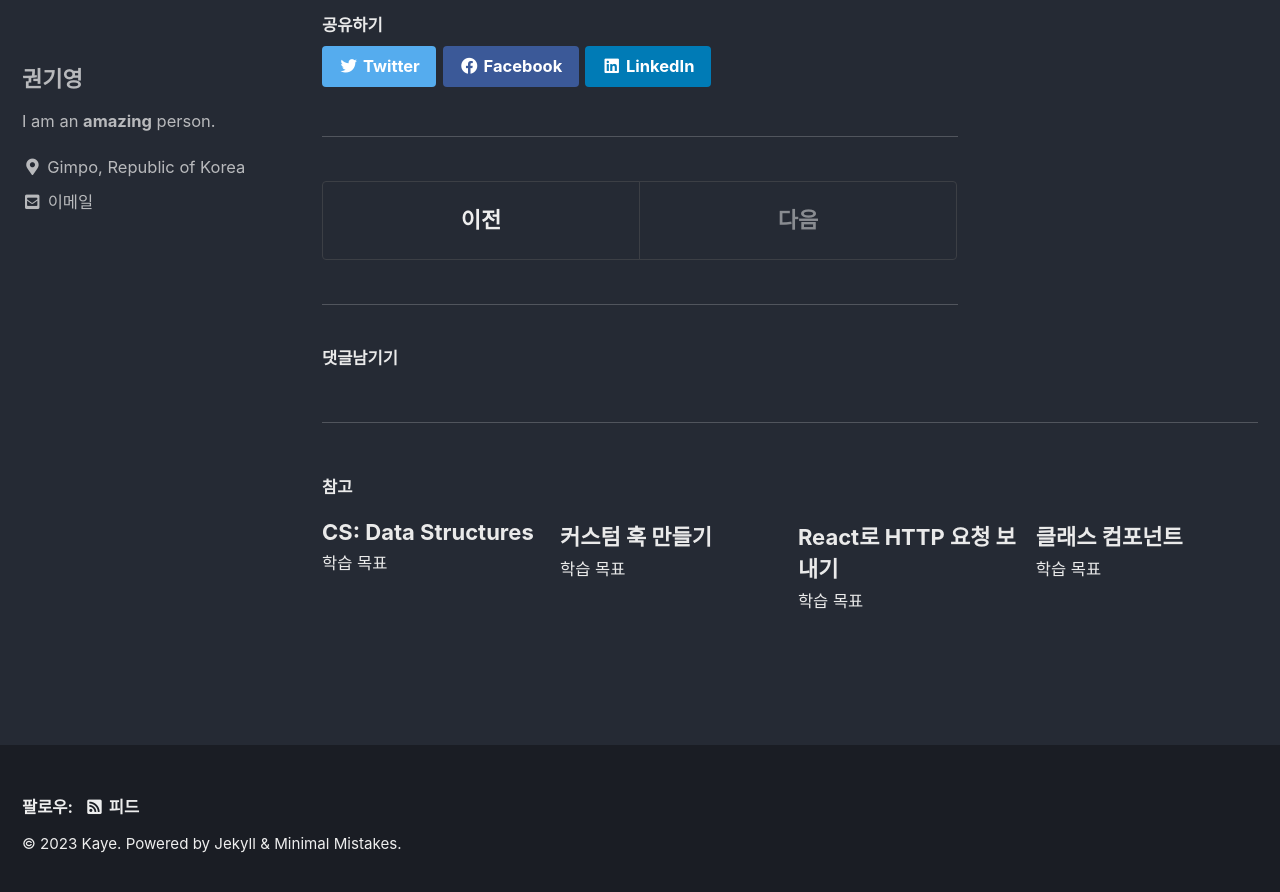
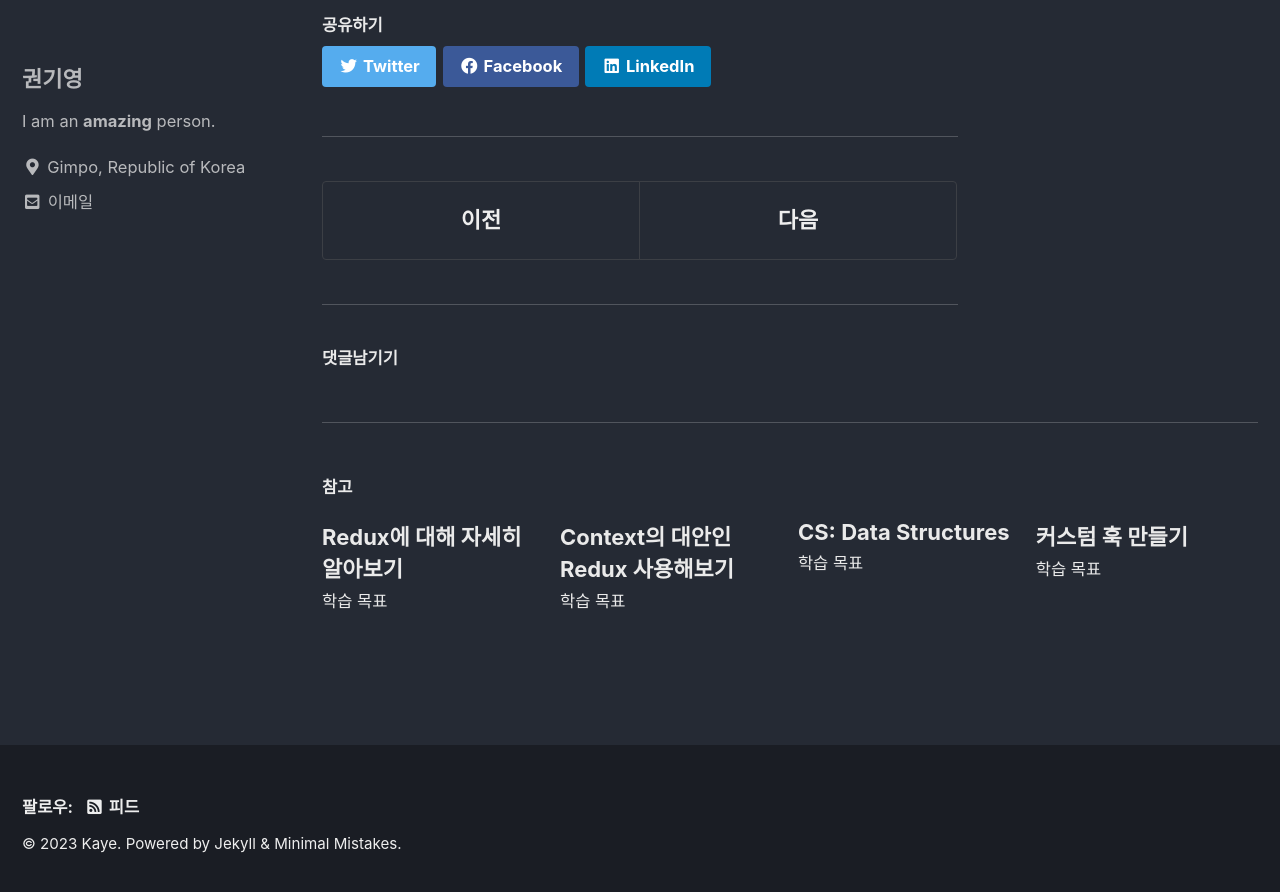
Before and after one commit to jhan117/jhan117.github.io, a Jekyll site: the page built from _posts/2022-12-30-react-learn12.md, in a window 1280 px wide and 900 px high, scrolled down 2688 px. Shown: the top 892 px of the window. Built offline with Jekyll 4.4.1, drawn with Linux system fonts in a browser that asks for light colours; cached includes are drawn as plain includes; comment, search, counter and statistics services are not loaded; part of the change alters nothing that is shown.

Commit message:
TIL: 2023-01-02

````diff
--- a/_posts/2022-12-30-cs50-learn2.md
+++ b/_posts/2022-12-30-cs50-learn2.md
@@ -5,7 +5,7 @@ categories:
 toc: true
 toc_label: "CS50 6.자료구조"
 toc_sticky: true
-last_modified_at: 2022-12-30
+last_modified_at: 2023-01-02
 ---
 
 ## 학습 목표
@@ -126,7 +126,111 @@ node;
 
 ## 연결 리스트: 코딩
 
+처음에 비어있는 연결 리스트를 구현하는 법은 첫 노드를 NULL로 초기화하면 된다.
+
+맨 뒤에 node를 추가하고 싶다면 반복문으로 일단 next가 NULL인 노드를 찾는다. 그 next의 주소를 임시 변수에 넣어서 업데이트 한 다음 NULL이 없을 때 임시 변수의 next에 추가할 노드를 넣는다.
+
+만약 맨 앞에 추가하고 싶다면 먼저 리스트를 새로운 노드에 연결하고 싶다고 생각하겠지만 이것은 문제가 생긴다. 왜냐하면 다음 연결리스트가 연결이 사라져서 잃어버리게 되어 접근할 수 없다. 이를 메모리 누수라고 한다. 그렇기 때문에 먼저 새로운 노드의 next를 처음 node와 연결하고 난 뒤 리스트를 새로운 노드와 연결하면 된다.
+
+만약 중간에 추가하고 싶다면 반복문으로 넣고 싶은 부분에 새로운 노드 next와 그 이후 노드와 연결하고 이전 노드의 next에 새로운 노드를 연결하면 된다.
+
+이러한 방법으로 진행되기 때문에 맨 앞과 뒤에 노드를 추가하는 것은 중간에 추가하는 것보다 쉽다.
+
+연결리스트를 초기화하고 첫 번째 노드에 값을 넣는 코드이다.
+
+```c
+typedef struct node
+{
+    int number;
+    struct node *next;
+}
+node;
+
+int main(void)
+{
+    node *list = NULL; // 초기화
+
+    // 새로운 node를 위해 메모리를 할당하고 포인터 *n으로 가리킵니다.
+    node *n = malloc(sizeof(node));
+    if (n == NULL)
+    {
+        return 1;
+    }
+
+    n->number = 1; // (*n).number와 동일한 의미이다.
+    n->next = NULL;
+
+    list = n;
+}
+```
+
 ## 연결 리스트: 시연
+
+연결리스트는 임의 접근이 불가능하기 때문에 이진 탐색을 할 수 없다. 대신 새로운 값을 몇 개이든 추가할 수 있다는 아주 좋은 장점이 있다. 그래서 탐색은 O(N)이 걸린다. 삽입의 경우 최악의 경우 O(N)이 된다.
+
+```c
+#include <stdio.h>
+#include <stdlib.h>
+
+// Represents a node
+typedef struct node
+{
+    int number;
+    struct node *next;
+}
+node;
+
+int main(void)
+{
+    // list of size 0
+    node *list = NULL;
+
+    // Add number to list
+    node *n = malloc(sizeof(node));
+    if (n == NULL)
+    {
+        return 1;
+    }
+    n->number = 1;
+    n->next = NULL;
+    list = n;
+
+    // Add number to list
+    n = malloc(sizeof(node));
+    if (n == NULL)
+    {
+        return 1;
+    }
+    n->number = 2;
+    n->next = NULL;
+    list->next = n;
+
+    // Add number to list
+    n = malloc(sizeof(node));
+    if (n == NULL)
+    {
+        return 1;
+    }
+
+    n->number = 3;
+    n->next = NULL;
+    list->next->next = n;
+
+    // Print list
+    for (node *tmp = list; tmp != NULL; tmp = tmp->next)
+    {
+        printf("%i\n", tmp->number);
+    }
+
+    // Free list
+    while (list != NULL)
+    {
+        node *tmp = list->next;
+        free(list);
+        list = tmp;
+    }
+}
+```
 
 ## 연결 리스트: 트리
 
--- /dev/null
+++ b/_posts/2023-01-02-react-learn13.md
@@ -0,0 +1,293 @@
+---
+title: "Context의 대안인 Redux 사용해보기"
+categories:
+  - "React"
+toc: true
+toc_label: "section 18"
+toc_sticky: true
+last_modified_at: 2023-01-02
+---
+
+## 학습 목표
+
+- What is Redux? And Why?
+- Redux Basics & Using Redux with React
+- Redux Toolkit
+
+## Understanding Redux: Managing App-Wid State with Redux
+
+### What is Redux? And Why?
+
+Redux는 cross-component 또는 app-wide state를 위한 state 관리 시스템이다.
+
+| Local State                                    | Cross-Component State                 | App-Wide State                  |
+| ---------------------------------------------- | ------------------------------------- | ------------------------------- |
+| 하나의 컴포넌트에 속해 있는 State              | 다수의 컴포넌트에 영향을 미치는 State | 전체의 앱에 영향을 미치는 State |
+| `useState()` 또는 `useReducer()`로 관리해야 함 | prop chains나 drilling이 필요함       | prop chains나 drilling이 필요함 |
+
+물론 Redux 대신 Context API를 사용하여도 되는데 왜 Redux를 사용해야만 할까?
+
+그 이유에는 Context는 2가지 단점을 가지고 있기 때문이다. 먼저 복잡한 앱에선 Context Provider 컴포넌트가 커지고 중첩된다. 다음으로 자주 반복되는 state의 변경의 경우 최적화 되어 있지 않다. 또한 React 팀원이 올린 공식 언급이 있는데 Context는 Redux를 완전히 대체하기 어렵다는 글이었다.
+
+Redux가 작동하는 방식은 먼저 오직 하나의 중앙 데이터 저장소를 가진다. 컴포넌트가 저장소를 구독하면 데이터가 변경될 때마다 저장소가 컴포넌트에게 알려주게 된다. 이 때 데이터를 조작하는 것은 Reducer 함수이다. `useReducer()`가 아닌 일반적인 개념이다. 이는 저장된 데이터를 변경하는 역할을 한다. 그렇다면 컴포넌트의 트리거 역할은 누가 할까? 바로 Action이 한다. Action은 단순한 JS 객체이며 Dispatch하면 트리거가 된다. 그러면 Reducer 함수가 Action을 읽고 원하는 행동을 한다.
+
+### Redux Basics & Using Redux with React
+
+#### Node.js에서 사용하는 Redux
+
+Redux를 node.js에서 실행해볼 수 있다.
+
+1. `npm init -y`으로 초기화 해준다. -y는 답변 스킵.
+2. `npm install redux`로 설치해준다.
+3. Redux를 불러오고 저장소를 만든다.
+
+```js
+const redux = require("redux"); // redux 불러오기
+
+const store = redux.createStore(); // 저장소 만들기
+```
+
+4. 저장소에 넣을 Reducer 함수를 만든다. 이는 redux 라이브러리를 통해서 호출될 것이고 항상 2개 파라미터(old state + dispatched action)를 받을 것이다. 항상 새로운 상태 객체를 반환해야 한다. 즉, 순수 함수이다.
+
+다시 강조하지만 이전값을 변형하는 것은 좋지 않다. JS는 객체와 배열은 참조형이기 때문이다. 정확한 주소는 스택이 아닌 힙에 저장되기 때문에 버그나 이상이 생길 수 있기 때문이다.
+
+[참조 vs 원시 값 설명 더 보기](https://academind.com/tutorials/reference-vs-primitive-values)
+
+```js
+const counterReducer = (state = { counter: 0 }, action) => {
+  if (action.type === "increment") {
+    return {
+      counter: state.counter + 1,
+    };
+  }
+  if (action.type === "decrement") {
+    return {
+      counter: state.counter - 1,
+    };
+  }
+
+  return state;
+};
+
+const store = redux.createStore(counterReducer);
+```
+
+5. 저장소를 구독한다.
+
+```js
+const counterSubscriber = () => {
+  const latestState = store.getState();
+  console.log(latestState);
+};
+
+store.subscribe(counterSubscriber);
+```
+
+6. action을 발송한다. 이는 JS 객체이다.
+
+```js
+store.dispatch({ type: "increment" }); // 1 증가
+store.dispatch({ type: "decrement" }); // 1 감소
+```
+
+7. node.js로 실행한다. `node [filename].js`
+
+```cmd
+// 결과
+{ counter: 1 }
+{ counter: 0 }
+```
+
+#### React.js에서 사용하는 Redux
+
+이제 React에서 사용해보자.
+
+1. `npm install redux react-redux` redux와 react-redux를 설치한다.
+2. index.js 파일을 만들고 저장소를 생성한다.
+
+```js
+import { createStore } from "redux";
+
+const counterReducer = (state = { counter: 0 }, action) => {
+  // 생략
+};
+
+const store = createStore(counterReducer);
+
+export default store;
+```
+
+3. 컴포넌트에 공급한다. store를 prop으로 넘겨준다.
+
+```js
+import { Provider } from "react-redux";
+import store from "./store";
+
+root.render(
+  <Provider store={store}>
+    <App />
+  </Provider>
+);
+```
+
+##### 함수형 컴포넌트
+
+4. react-redux에서 제공하는 커스텀 훅을 사용한다. `useStore`, `useSelector` 두가지를 사용할 수 있다. 간단하게 사용할 수 있는 건 `useSelector`이다. 이는 저장소가 관리하는 State 부분을 자동으로 선택할 수 있기 때문이다.
+
+이는 자동으로 구독을 관리해준다.
+
+```js
+import { useSelector } from "react-redux";
+
+const counter = useSelector((state) => state.counter);
+// 만약 다수의 state를 가지고 있다면 하나 더 만들어주면 된다.
+const show = useSelector((state) => state.showCounter);
+```
+
+5. action을 dispatch해보자. 이때도 `useDispatch` 훅을 사용하면 된다.
+
+```js
+import { useDispatch } from "react-redux";
+
+const dispatch = useDispatch();
+
+const incrementHandler = () => {
+  dispatch({ type: "increment" });
+};
+
+return <button onClick={incrementHandler}>increment</button>;
+```
+
+##### 클래스 컴포넌트
+
+4. 클래스 컴포넌트인 경우엔 `connect`함수를 사용하면 된다. 두 인자를 받는데 첫 번째 함수는 redux State를 props으로 맵한다. 그러면 컴포넌트에 사용할 수 있다. key는 prop 네임, value는 state의 속성이다.
+
+5. 두 번째 함수는 dispatch 함수를 props에 저장하는 것이다. key는 이름, value는 다른 함수다.
+
+```js
+const mapStateToProps = (state) => {
+  return {
+    counter: state.counter,
+  };
+};
+
+const mapDispatchToProps = (dispatch) => {
+  return {
+    increment: () => dispatch({ type: "increment" }),
+    decrement: () => dispatch({ type: "decrement" }),
+  };
+};
+
+export default connect(mapStateToProps, mapDispatchToProps)(Counter);
+```
+
+컴포넌트에서 사용법
+
+```js
+class Counter extends Component {
+  incrementHandler() {
+    this.props.increment();
+  }
+  render() {
+    return (
+      <div>
+        <div className={classes.value}>{this.props.counter}</div>
+        <button onClick={this.incrementHandler.bind(this)}>increment</button>
+      </div>
+    );
+  }
+}
+```
+
+#### action에 payload 보내기
+
+만약 payload를 보내고 싶다면 action 객체를 추가해주면 된다.
+
+```js
+// store/index.js
+if (action.type === "increase") {
+  return {
+    counter: state.counter + action.amount,
+  };
+}
+
+// Counter.js
+const increaseHandler = () => {
+  dispatch({ type: "increase", amount: 10 });
+};
+```
+
+### Redux Toolkit
+
+사용하다보면 action.type이 많아질수록 오타가 생기면 귀찮아진다. 이에 대한 해결책으론 상수를 만들어서 export해 사용한다던지, reducer를 더 작게 나눈다던지 등등 다양한 방법이 있지만 Redux Toolkit을 사용하면 더 편리하게 사용할 수 있다. 필수는 아니지만 있으면 좋다~
+
+[Redux Toolkit 공식 문서](https://redux-toolkit.js.org/)
+
+1. `npm install @reduxjs/toolkit` 만약 redux를 설치했다면 삭제해야 한다. Toolkit에 이미 포함되어 있기 때문이다.
+2. `createSlice`, `createReducer`를 사용할 수 있다. Slice가 한 번에 여러가지를 단축시킬 수 있어 더 강력하다.
+
+앞에서는 이전값을 변경하지 말라고 했지만 toolkit 내부 라이브러리에서 이전값을 변경하는 코드를 알아서 감지하고 새로운 객체로 반환해준다. 그래서 여기서는 신경쓸 필요가 없다.
+
+```js
+const counterSlice = createSlice({
+  name: "counter", // 식별자가 필요하다. 아무거나 지어도 괜찮다.
+  initialState,
+  reducers: {
+    increment(state) {
+      state.counter++;
+    },
+    increase(state, action) {
+      state.counter = state.counter + action.amount;
+    },
+  },
+});
+```
+
+3. 저장소에 slice를 연결시키려면 일단 redux의 `combineReducers`를 이용해 합칠 수 있지만, redux를 버리고 toolkit에서 `configureStore`을 이용하면 간단하게 가능하다.
+
+```js
+const store = configureStore({ reducer: counterSlice.reducer });
+```
+
+만약 slice가 여러개라면 이렇게 쓰면 알아서 병합해준다. 이렇게 쓰게 되면 useSelector에서 접근 방식을 추가해야 한다.
+
+```js
+// store/index.js
+const store = configureStore({
+  reducer: { counter: counterSlice.reducer, bla: blaSlice.reducer },
+});
+
+// Counter.js
+const counter = useSelector((state) => state.counter.counter); // counter 리듀서 안의 counter 값이라는 의미
+```
+
+4. action을 연결하려면 export 하면 끝이다. 간단! 참고로 slice는 payload라는 이름으로 받기 때문에 payload가 있다면 action의 payload 속성으로 접근할 수 있다.
+
+```js
+// store/index.js
+
+// slice 내의 reducers
+increase(state, action) {
+  state.counter = state.counter + action.payload; // payload 키로 접근
+},
+
+export const counterActions = counterSlice.actions;
+
+// Counter.js
+import { counterActions } from "../store";
+
+const incrementHandler = () => {
+  dispatch(counterActions.increment());
+};
+const increaseHandler = () => {
+  dispatch(counterActions.increase(10));
+};
+```
+
+무조건 Redux가 좋은 것은 아니다. 라이브러리를 추가해야하다 보니 앱 크기가 커진다는 단점이 있기에 상황에 맞게 선택하면 된다
+
+---
+
+강의명
+
+- Udemy : React 완벽 가이드
--- /dev/null
+++ b/_posts/2023-01-02-react-learn14.md
@@ -0,0 +1,121 @@
+---
+title: "Redux에 대해 자세히 알아보기"
+categories:
+  - "React"
+toc: true
+toc_label: "section 19"
+toc_sticky: true
+last_modified_at: 2023-01-02
+---
+
+## 학습 목표
+
+- Handling Async Tasks With Redux
+- Where To Put Our Code
+- The Redux DevTools
+
+## Diving Deeper Into Redux: A Closer Look
+
+### Handling Async Tasks With Redux
+
+Reducers는 순수, side-effect가 없고 동기 함수여야 한다. 그렇다면 side-effect, 비동기 처리를 어디에 써야 할까?
+
+1. 컴포넌트 안에 사용한다. (e.g. useEffect())
+2. action creators 안에 사용한다.
+
+우리는 동기, side-effect 없는 코드(데이터 변환)는 Reducer에 작성하는 걸 선호해야 하고 Action creators나 컴포넌트는 피해야 한다. 반대로 비동기, side-effect 코드는 Action creators나 컴포넌트에 작성하는 걸 선호해야 하고 절대로 Reducer에 적어선 안된다.
+
+### Where To Put Our Code
+
+Reducer 함수에 작성할 수 없다면 backend API가 데이터를 변환하고 저장하는 방법도 있다. 만약 backend에서 데이터를 저장만 한다면 프론트엔드에서 데이터를 변환하고 보내야할 것이다.
+
+그렇다면 이제 어디에 넣으면 좋을지 결정해보자.
+
+#### 컴포넌트 안에 사용하기
+
+간단하다. useEffect를 이용해서 cart 데이터가 변경될 때마다 PUT 요청 해주면 된다. 그러나 이 방법은 앱이 시작될 때 실행된다는 문제점이 있다. 초기 카트가 이미 저장된 데이터를 덮어쓰기 때문에 문제가 발생한다.
+
+```js
+// App.js
+const cart = useSelector((state) => state.cart);
+
+useEffect(() => {
+  fetch(
+    "https://react-getting-started-d2fc4-default-rtdb.firebaseio.com/cart.json",
+    {
+      method: "PUT",
+      body: JSON.stringify(cart),
+    }
+  );
+}, [cart]);
+```
+
+처음에 실행하지 않게 하기 위한 방법이 있다. 아래 코드처럼 작성하면 문제 해결이다
+
+```js
+let isInitial = true;
+
+useEffect(() => {
+  if (isInitial) {
+    isInitial = false;
+    return;
+  }
+});
+```
+
+#### action creator "Thunk" 사용하기
+
+컴포넌트 안에 모든 side-effect 코드를 다 넣는 것도 좋은 방법이지만 action creator를 이용하는 것도 하나의 방법이다. Thunk를 사용하면 된다. 이는 action을 나중에까지 지연시킬 수 있는 함수이다. 즉, 디스패치하기 전에 다른 코드를 실행할 수 있다. action을 반환하는 것이 action을 반환할 다른 함수를 반환한다.
+
+1. 외부에 함수를 만든다. 반환 함수는 async/await를 사용할 수 있다.
+2. 컴포넌트에서 함수를 불러오고 dispatch의 인자에 넣는다.
+
+```js
+// cart-slice.js
+export const sendCartData = (cart) => {
+  return async (dispatch) => {
+    dispatch(
+      uiActions.showNotification({
+        // 생략
+      })
+    );
+
+    const sendRequest = async () => {
+      // 생략
+    };
+
+    try {
+      await sendRequest();
+
+      dispatch(
+        uiActions.showNotification({
+          // 생략
+        })
+      );
+    } catch (error) {
+      dispatch(
+        uiActions.showNotification({
+          // 생략
+        })
+      );
+    }
+  };
+};
+
+// App.js
+import { sendCartData } from "./store/cart-slice";
+
+dispatch(sendCartData(cart));
+```
+
+이 과정은 Toolkit이 자동으로 파악하고 처리한다. type 객체가 아니어도 작동하는 이유다.
+
+### The Redux DevTools
+
+큰 앱에서는 오류를 찾기 어려울 수 있다. 그래서 Redux 상태를 보여주는 Devtool을 사용하면 편하다. 만약 toolkit 없이 redux로 사용하려면 설정을 해야하지만 toolkit은 그렇지 않아도 되니 편하다!
+
+---
+
+강의명
+
+- Udemy : React 완벽 가이드
````
Also changed, not shown: _posts/2022-12-30-react-learn12.md (renamed from _posts/2022-12-30-react-learn12 copy.md).
